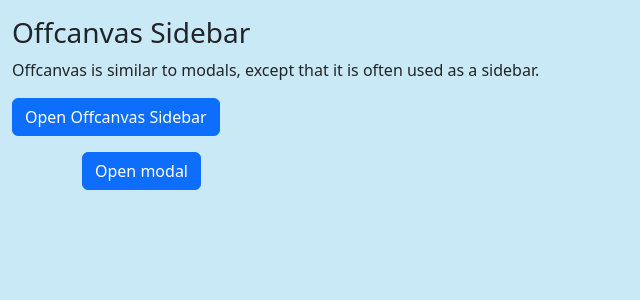
After one commit to LucieSchmid/DreamBeachRetreat, a PHP site: page /konto.php in a window 1280 px wide. The commit adds this page. Shown: the top 300 px of the page, without its empty margins (0-640 px from the left). Run offline with PHP 8.4, Linux system fonts and the light colour scheme; some libraries are stand-ins or nearby versions.

Commit message:
Konto seite probiert

```diff
--- a/hauptseite.php
+++ b/hauptseite.php
@@ -10,8 +10,8 @@ session_start();
     <meta name="viewport" content="width=device-width, initial-scale=1.0">
 
 
-    <link href="https://cdn.jsdelivr.net/npm/bootstrap@5.3.2/dist/css/bootstrap.min.css" rel="stylesheet">
-    <script src="https://cdn.jsdelivr.net/npm/bootstrap@5.3.2/dist/js/bootstrap.bundle.min.js"></script>
+    <link href="https://cdn.jsdelivr.net/npm/bootstrap@5.3.3/dist/css/bootstrap.min.css" rel="stylesheet">
+    <script src="https://cdn.jsdelivr.net/npm/bootstrap@5.3.3/dist/js/bootstrap.bundle.min.js"></script>
 
     <script src="https://kit.fontawesome.com/1456f04639.js" crossorigin="anonymous"></script>
 
@@ -62,6 +62,7 @@ session_start();
 
                 <?php
                 if (isset($_SESSION['email'])) {
+                    echo "<a href='buchungsUebersicht.php' class='btn btn-info m-1'>Konto</a>";
                     echo " <a href='logout.php' class='btn btn-info m-1'>Logout</a>";
                 } else {
                     echo "<a href='registrieren.php' class='btn btn-info m-1'>Registrieren</a>";
--- /dev/null
+++ b/konto.php
@@ -0,0 +1,82 @@
+<?php
+session_start();
+?>
+
+<!DOCTYPE html>
+<html lang="en">
+
+<head>
+    <meta charset="UTF-8">
+    <meta name="viewport" content="width=device-width, initial-scale=1.0">
+    <title>Konto</title>
+
+    <link href="https://cdn.jsdelivr.net/npm/bootstrap@5.3.2/dist/css/bootstrap.min.css" rel="stylesheet">
+    <script src="https://cdn.jsdelivr.net/npm/bootstrap@5.3.2/dist/js/bootstrap.bundle.min.js"></script>
+
+    <script src="https://kit.fontawesome.com/1456f04639.js" crossorigin="anonymous"></script>
+
+    <link rel="stylesheet" type="text/css" href="login.css">
+
+</head>
+
+<body>
+    <div class="offcanvas offcanvas-start" id="demo">
+        <div class="offcanvas-header">
+            <h1 class="offcanvas-title">Heading</h1>
+            <button type="button" class="btn-close" data-bs-dismiss="offcanvas"></button>
+        </div>
+        <div class="offcanvas-body">
+            <p>Some text lorem ipsum.</p>
+            <p>Some text lorem ipsum.</p>
+            <p>Some text lorem ipsum.</p>
+            <button class="btn btn-secondary" type="button">A Button</button>
+        </div>
+    </div>
+
+    <div class="container-fluid mt-3">
+        <h3>Offcanvas Sidebar</h3>
+        <p>Offcanvas is similar to modals, except that it is often used as a sidebar.</p>
+        <button class="btn btn-primary" type="button" data-bs-toggle="offcanvas" data-bs-target="#demo">
+            Open Offcanvas Sidebar
+        </button>
+    </div>
+
+
+
+
+    <div class="container mt-3">
+        <button type="button" class="btn btn-primary" data-bs-toggle="modal" data-bs-target="#myModal">
+            Open modal
+        </button>
+    </div>
+
+    <!-- The Modal -->
+    <div class="modal fade" id="myModal">
+        <div class="modal-dialog">
+            <div class="modal-content">
+
+                <!-- Modal Header -->
+                <div class="modal-header">
+                    <h4 class="modal-title">Modal Heading</h4>
+                    <button type="button" class="btn-close" data-bs-dismiss="modal"></button>
+                </div>
+
+                <!-- Modal body -->
+                <div class="modal-body">
+                    Modal body..
+                </div>
+
+                <!-- Modal footer -->
+                <div class="modal-footer">
+                    <button type="button" class="btn btn-danger" data-bs-dismiss="modal">Close</button>
+                </div>
+
+            </div>
+        </div>
+    </div>
+
+
+
+</body>
+
+</html>
```
